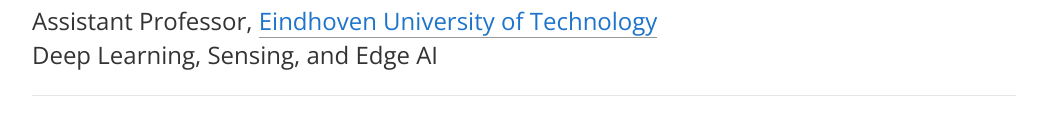
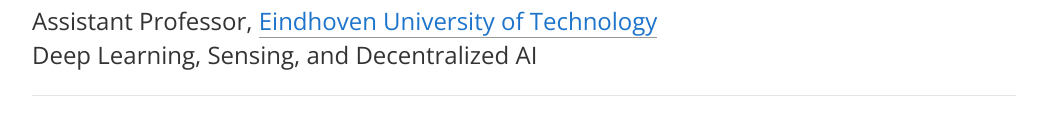
Before and after one commit to aqibsaeed/aqibsaeed.github.io, a website: page index.html in a window 1280 px wide. Shown: the part 213-334 px from the top of the page, without its empty margins (116-1153 px from the left). Drawn offline with nearby package versions, Linux system fonts and the light colour scheme.

Commit message:
Update index.html

```diff
--- a/index.html
+++ b/index.html
@@ -35,7 +35,7 @@
 <h1>Aaqib Saeed</h1>
 <!-- <h1><img style="max-width: 80px;margin-right:15px;display: inline-block;vertical-align: middle; border-radius:42px;" src="assets/misc/profile.jpg" class="ui circular image"><div style="vertical-align: middle; display: inline-block;">Aaqib Saeed</div></h1> -->
 <h2>Assistant Professor, <a class="link-colored" href="https://www.tue.nl/en" target="_blank">Eindhoven University of Technology</a><br>
-  Deep Learning, Sensing, and Edge AI
+  Deep Learning, Sensing, and Decentralized AI
 </h2>
 <dt-byline class="l-page mb-15" id="authors_section">
 <div class="byline">
```
